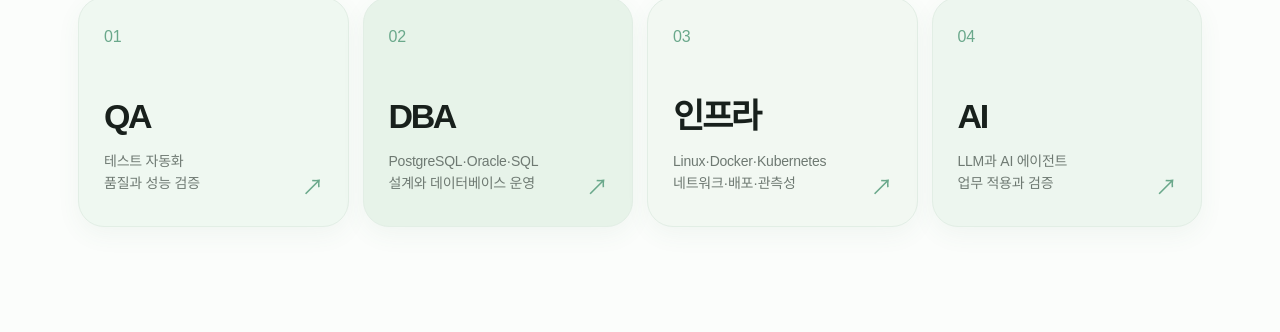
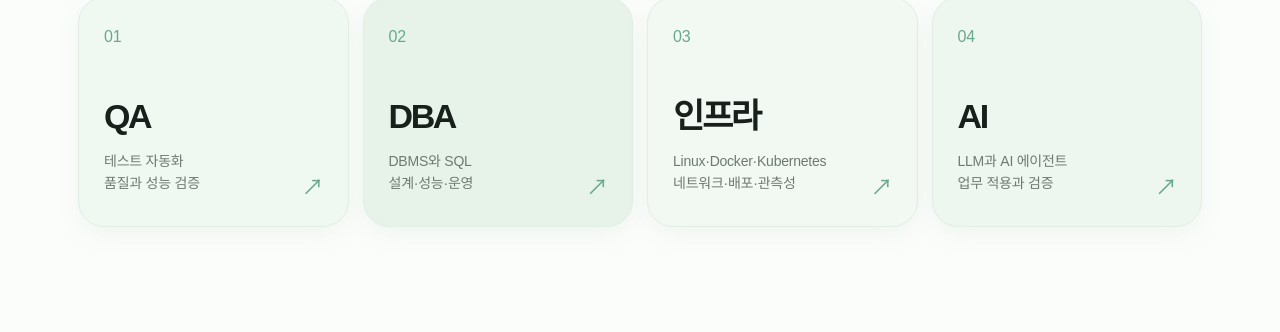
Before and after one commit to Seoha57/TechBlog, a Jekyll site: the page built from index.md, in a window 1280 px wide and 900 px high, scrolled down 717 px. Shown: the part 107-439 px from the top of the window. Built offline with Jekyll 4.4.1, drawn with Linux system fonts in a browser that asks for light colours; some web fonts are replaced.

Commit message:
Use general DBMS scope for DBA track

```diff
--- a/_layouts/home.html
+++ b/_layouts/home.html
@@ -12,7 +12,7 @@
   <p class="section-label">WHAT I AM LEARNING</p>
   <div class="track-grid">
     <a class="track-card" href="{{ '/categories/qa/' | relative_url }}"><span class="track-number">01</span><h2>QA</h2><p>테스트 자동화<br>품질과 성능 검증</p><span class="track-arrow">↗</span></a>
-    <a class="track-card" href="{{ '/categories/dba/' | relative_url }}"><span class="track-number">02</span><h2>DBA</h2><p>PostgreSQL·Oracle·SQL<br>설계와 데이터베이스 운영</p><span class="track-arrow">↗</span></a>
+    <a class="track-card" href="{{ '/categories/dba/' | relative_url }}"><span class="track-number">02</span><h2>DBA</h2><p>DBMS와 SQL<br>설계·성능·운영</p><span class="track-arrow">↗</span></a>
     <a class="track-card" href="{{ '/categories/infrastructure/' | relative_url }}"><span class="track-number">03</span><h2>인프라</h2><p>Linux·Docker·Kubernetes<br>네트워크·배포·관측성</p><span class="track-arrow">↗</span></a>
     <a class="track-card" href="{{ '/categories/ai/' | relative_url }}"><span class="track-number">04</span><h2>AI</h2><p>LLM과 AI 에이전트<br>업무 적용과 검증</p><span class="track-arrow">↗</span></a>
   </div>
```
